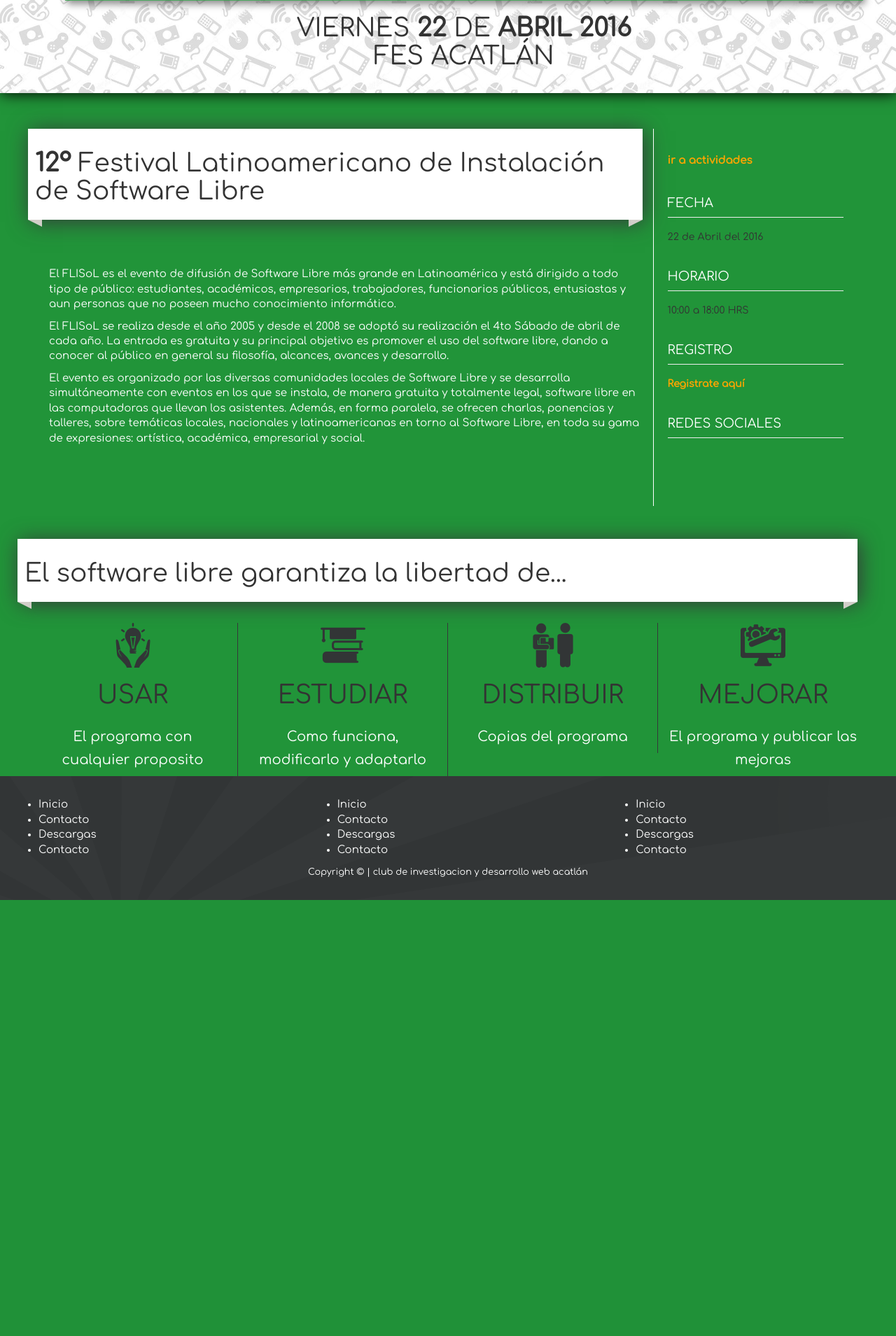
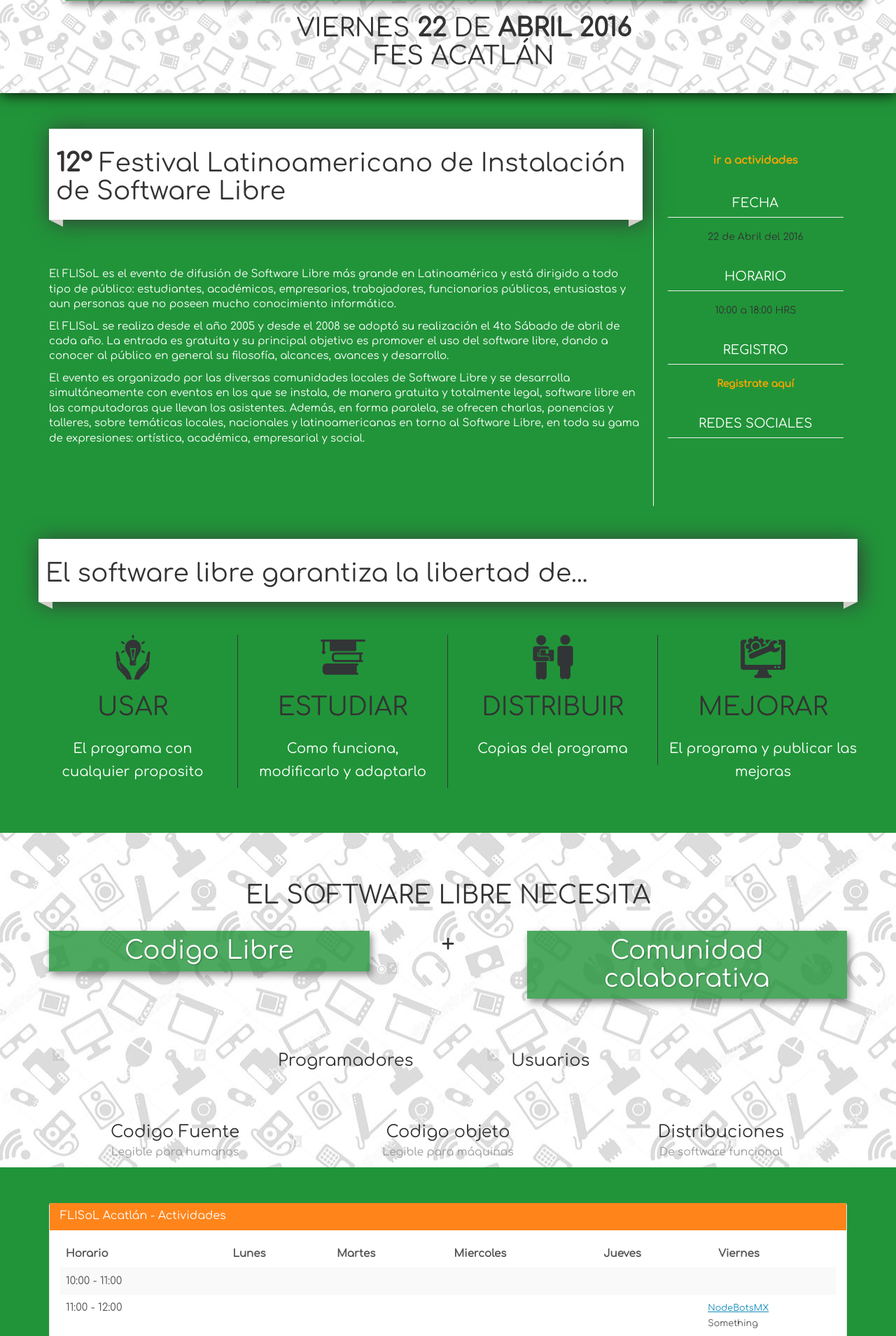
Before and after one commit to salomonmac/flisolwebpage, a PHP site: page / in a window 1280 px wide. Shown: the part 464-2373 px from the top of the page at 70% size. Before the commit the page ends 1750 px from the top, so only its background shows below. Run offline with PHP 8.4, Linux system fonts and the light colour scheme; some libraries are stand-ins or nearby versions; some web fonts are replaced.

Commit message:
add modules to index :shit:

```diff
--- a/css/style.css
+++ b/css/style.css
@@ -1,3 +1,11 @@
+@import url(http://weloveiconfonts.com/api/?family=entypo);
+
+/* entypo */
+[class*="entypo-"]:before {
+  font-family: 'entypo', sans-serif;
+}
+
+
 body {
     background: #219439;
     font-family: 'Comfortaa',cursive;
@@ -66,7 +74,7 @@ div.navbar-header {
 .title{
   margin-bottom: 30px;
   padding: 10px 10px;
-  margin-left: -30px;
+  /*margin-left: -30px;*/
   position: relative;
   box-shadow: 3px 3px  30px #353839;
   background-color: white;
@@ -145,3 +153,13 @@ footer{
 .thum1{
   text-align: center;
 }
+
+.icon{
+    font-size: 80px;
+}
+
+.back{
+    background: white;
+    background-attachment: fixed;
+    background-image: url(../img/background.jpg)
+}
--- a/index.html
+++ b/index.html
@@ -12,6 +12,8 @@
     <link rel="stylesheet" href="css/style.css">
     <link href='https://fonts.googleapis.com/css?family=Comfortaa' rel='stylesheet' type='text/css'>
     <link href="https://file.myfontastic.com/n6vo44Re5QaWo8oCKShBs7/icons.css" rel="stylesheet">
+    <link href='//cdn.jsdelivr.net/devicons/1.8.0/css/devicons.min.css' rel='stylesheet'>
+
     <!--[if IE]>
         <script src="https://cdnjs.cloudflare.com/ajax/libs/html5shiv/3.7.3/html5shiv.min.js"></script>
         <script src="https://cdnjs.cloudflare.com/ajax/libs/respond.js/1.4.2/respond.min.js"></script>
@@ -79,7 +81,7 @@
             </div>
         </div>
     </section>
-<!--    <section class="container aire queso">
+    <!--    <section class="container aire queso">
         <div class="row">
             <div class="col-md-9">
                 <div class="page-header">
@@ -134,16 +136,13 @@
                 <div class="title">
                     <h1><strong>12º</strong> Festival Latinoamericano de Instalación de Software Libre <span class="forma-left"></span><span class="forma-right"></span></h1>
                 </div>
-                <p class="aire2">El FLISoL es el evento de difusión de Software Libre más grande en Latinoamérica y está dirigido a todo tipo de público: estudiantes, académicos, empresarios, trabajadores, funcionarios públicos, entusiastas y aun personas que no poseen
-                    mucho conocimiento informático.</p>
+                <p class="aire2">El FLISoL es el evento de difusión de Software Libre más grande en Latinoamérica y está dirigido a todo tipo de público: estudiantes, académicos, empresarios, trabajadores, funcionarios públicos, entusiastas y aun personas que no poseen mucho conocimiento informático.</p>
                 <p>
-                    El FLISoL se realiza desde el año 2005 y desde el 2008 se adoptó su realización el 4to Sábado de abril de cada año. La entrada es gratuita y su principal objetivo es promover el uso del software libre, dando a conocer al público en general su filosofía,
-                    alcances, avances y desarrollo. </p>
+                    El FLISoL se realiza desde el año 2005 y desde el 2008 se adoptó su realización el 4to Sábado de abril de cada año. La entrada es gratuita y su principal objetivo es promover el uso del software libre, dando a conocer al público en general su filosofía, alcances, avances y desarrollo. </p>
                 <p>
-                    El evento es organizado por las diversas comunidades locales de Software Libre y se desarrolla simultáneamente con eventos en los que se instala, de manera gratuita y totalmente legal, software libre en las computadoras que llevan los asistentes. Además,
-                    en forma paralela, se ofrecen charlas, ponencias y talleres, sobre temáticas locales, nacionales y latinoamericanas en torno al Software Libre, en toda su gama de expresiones: artística, académica, empresarial y social.</p>
+                    El evento es organizado por las diversas comunidades locales de Software Libre y se desarrolla simultáneamente con eventos en los que se instala, de manera gratuita y totalmente legal, software libre en las computadoras que llevan los asistentes. Además, en forma paralela, se ofrecen charlas, ponencias y talleres, sobre temáticas locales, nacionales y latinoamericanas en torno al Software Libre, en toda su gama de expresiones: artística, académica, empresarial y social.</p>
             </div>
-            <div class="col-md-3 pad">
+            <div class="col-md-3 pad text-center">
                 <aside>
                     <div class="row">
                         <b><a href=""> <span></span> ir a actividades </a></b>
@@ -171,7 +170,7 @@
             <div class="title aire">
                 <h1>El software libre garantiza la libertad de...<span class="forma-left"></span><span class="forma-right"></span>  </h1>
             </div>
-            <div class="row">
+            <div class="row aire">
                 <div class="col-md-3 thum">
                     <img src="img/energy.png" alt="" />
                     <h1>USAR</h1>
@@ -244,11 +243,149 @@
         </div>
     </section>
             </div>-->
-        </div>
-
+            <br>
+            <br>
+            <br>
         </div>
     </section>
+    <div class="container-fluid back">
+        <section class="container aire">
+            <div class="row text-center">
+                <h1 class="">EL SOFTWARE LIBRE NECESITA</h1>
+            </div>
+            <div class="row text-center">
+                <div class="col-md-5">
+                    <h1 class="backgreen">Codigo Libre</h1>
+                </div>
+                <div class="col-md-2">
+                    <h1>+</h1>
+                </div>
+                <div class="col-md-5">
+                    <h1 class="backgreen">Comunidad colaborativa</h1>
+                </div>
+            </div>
 
+            <div class="row aire text-center">
+                <div class="col-md-3">
+                    <img src="" alt="" class="img img-responsive">
+                </div>
+                <div class="col-md-3">
+                    <h1><span class="entypo-keyboard icon"></span></h1>
+                    <h3>Programadores</h3>
+                </div>
+                <div class="col-md-3">
+                    <h1><span class="devicons devicons-linux icon"></span></h1>
+                    <h3>Usuarios</h3>
+                </div>
+                <div class="col-md-3">
+                    <img src="" alt="" class="img img-responsive">
+                </div>
+            </div>
+
+
+            <div class="row aire text-center">
+                <div class="col-md-4 ">
+                    <h1><span class="devicons devicons-code_badge icon"></span></h1>
+                    <h3>Codigo Fuente <br><small>Legible para humanos</small></h3>
+                </div>
+                <div class="col-md-4">
+                    <h1><span class="devicons devicons-terminal icon"></span></h1>
+                    <h3>Codigo objeto <br><small>Legible para máquinas</small></h3>
+                </div>
+                <div class="col-md-4">
+                    <h1><span class="devicons devicons-gnu icon"></span></h1>
+                    <h3>Distribuciones <br><small>De software funcional</small></h3>
+                </div>
+            </div>
+        </section>
+    </div>
+
+    <section class="container aire">
+        <div class="row">
+            <div class="col-md-12">
+                <div class="panel panel-warning">
+                    <div class="panel-heading">
+                        <h2 class="panel-title">FLISoL Acatlán - Actividades</h2>
+                    </div>
+                    <div class="panel-body">
+                        <table class="table table-striped table-hover ">
+                            <thead>
+                                <tr>
+                                    <th>Horario</th>
+                                    <th>Lunes</th>
+                                    <th>Martes</th>
+                                    <th>Miercoles</th>
+                                    <th>Jueves</th>
+                                    <th>Viernes</th>
+
+                                </tr>
+                            </thead>
+                            <tbody>
+                                <tr>
+                                    <td>10:00 - 11:00</td>
+                                    <td></td>
+                                    <td></td>
+                                    <td></td>
+                                    <td></td>
+                                    <td></td>
+                                </tr>
+                                <tr>
+                                    <td>11:00 - 12:00</td>
+                                    <td></td>
+                                    <td></td>
+                                    <td></td>
+                                    <td></td>
+                                    <td>
+                                        <div class="row">
+                                            <small><a tabindex="0" class="" role="button" data-toggle="popover" data-trigger="focus" data-html="true" title="<b>Ponente: Julio C. Rodriguez</b>" data-placement="bottom" data-content="Conferencia sobre el trabajo que estan desarrollando en la comunidad de NodeBots México. ">NodeBotsMX</a></small>
+                                        </div>
+                                        <div class="row">
+                                            <small>Something</small>
+                                        </div>
+                                    </td>
+                                </tr>
+                                <tr>
+                                    <td>12:00 - 13:00</td>
+                                    <td></td>
+                                    <td></td>
+                                    <td></td>
+                                    <td></td>
+                                    <td></td>
+                                </tr>
+                                <tr>
+                                    <td>13:00 - 14:00</td>
+                                    <td></td>
+                                    <td></td>
+                                    <td></td>
+                                    <td></td>
+                                    <td></td>
+                                </tr>
+                                <tr>
+                                    <td>14:00 - 15:00</td>
+                                    <td></td>
+                                    <td></td>
+                                    <td></td>
+                                    <td></td>
+                                    <td></td>
+                                </tr>
+                                <tr>
+                                    <td>15:00 - 16:00</td>
+                                    <td></td>
+                                    <td></td>
+                                    <td></td>
+                                    <td></td>
+                                    <td></td>
+                                </tr>
+                            </tbody>
+                        </table>
+                    </div>
+                </div>
+            </div>
+            <div class="col-md-2">
+
+            </div>
+        </div>
+    </section>
     <footer class="container-fluid">
         <div class="row">
             <section class="col-md-4">
@@ -288,15 +425,9 @@
             <div class="modal-content">
                 <div class="modal-header">
                     <button type="button" class="close" data-dismiss="modal" aria-label="Close"><span aria-hidden="true">&times;</span></button>
-                    <h4 class="modal-title" id="myModalLabel2">Registrate</h4>
+                    <h4 class="modal-title" id="myModalLabel2">Registra tu participación</h4>
                 </div>
                 <div class="modal-body">
-
-                    <div class="alert alert-success alert-dismissible" role="alert">
-                        <button type="button" class="close" data-dismiss="alert" aria-label="Close"><span aria-hidden="true">&times;</span></button>
-                        <strong>Exitoso!</strong>
-                    </div>
-
                     <center>
                         <h1>Bienvenido</h1>
 
@@ -323,6 +454,11 @@
             </div>
         </div>
     </div>
+    <script>
+        $(document).ready(function () {
+            $('[data-toggle="popover"]').popover();
+        });
+    </script>
+</body>
 
-</body>
 </html>
```
